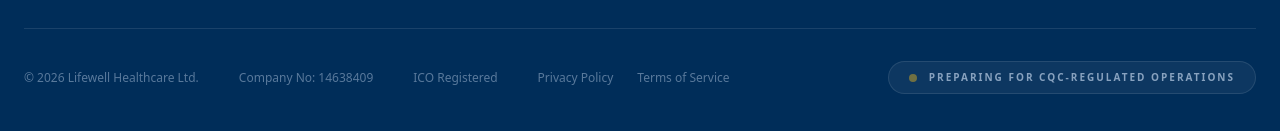
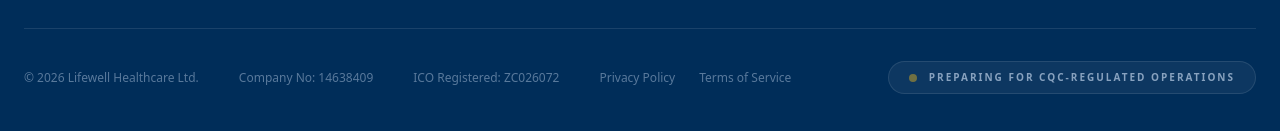
Before and after one commit to osofocarl-web/lifewell-healthcare, a Next.js app: page / in a window 1280 px wide. Shown: the part 5739-5870 px from the top of the page. Built offline with nearby package versions, Linux system fonts and the light colour scheme.

Commit message:
Deploy: src/components/layout/Footer.tsx

```diff
--- a/src/components/layout/Footer.tsx
+++ b/src/components/layout/Footer.tsx
@@ -120,7 +120,7 @@ export const Footer = () => {
           <div className="flex flex-col lg:flex-row items-center gap-4 lg:gap-10 text-xs text-blue-100/40 font-medium">
             <p>&copy; {new Date().getFullYear()} Lifewell Healthcare Ltd.</p>
             <p>Company No: 14638409</p>
-            <p>ICO Registered</p>
+            <p>ICO Registered: ZC026072</p>
             <div className="flex gap-6">
               <Link href="/privacy" className="hover:text-white transition-premium">Privacy Policy</Link>
               <Link href="/terms" className="hover:text-white transition-premium">Terms of Service</Link>
```
